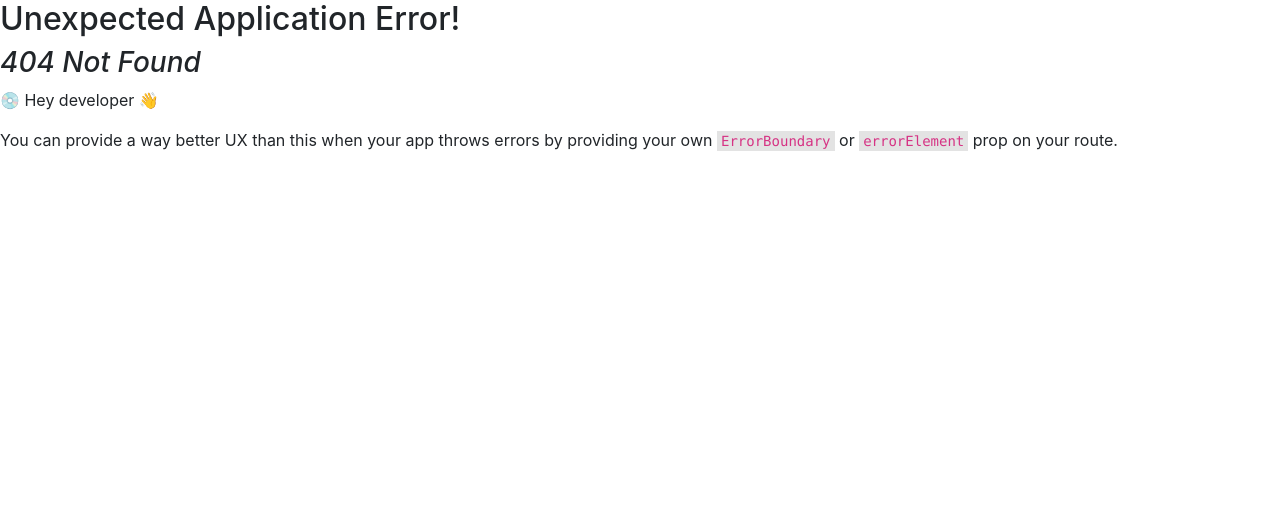
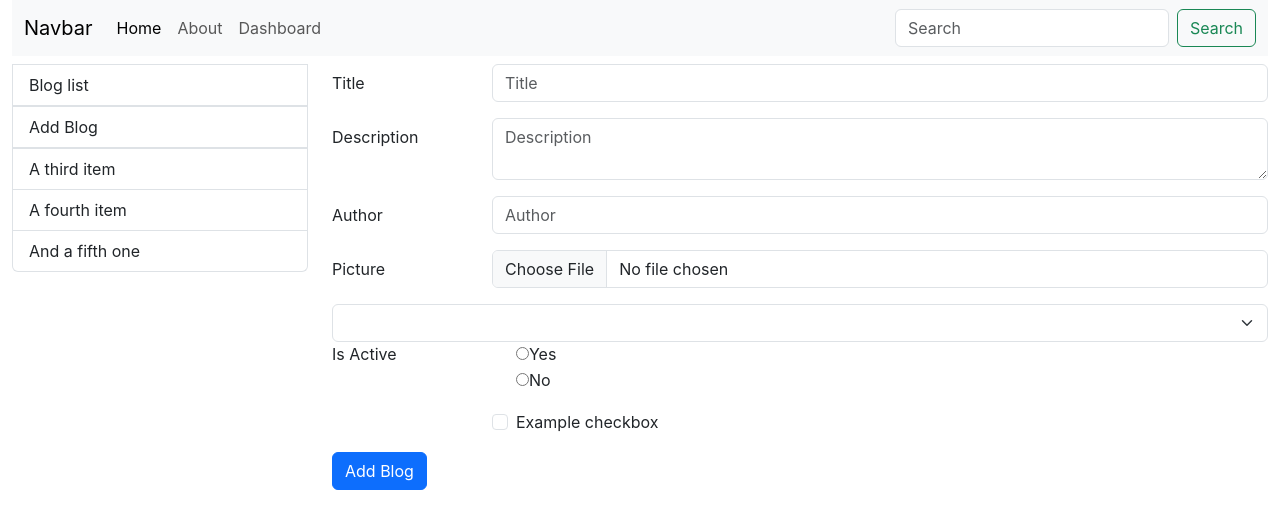
Before and after one commit to srabon0/cms-blog, a React (Create React App) app: page /dashboard/addblog in a window 1280 px wide. Before the commit this address had no page. Shown: the top 528 px of the page. Built offline with nearby package versions, Linux system fonts and the light colour scheme.

Commit message:
blog added successfully

```diff
--- a/package.json
+++ b/package.json
@@ -8,8 +8,10 @@
     "@testing-library/react": "^13.4.0",
     "@testing-library/user-event": "^13.5.0",
     "axios": "^1.2.2",
+    "bootstrap-icons": "^1.10.3",
     "react": "^18.2.0",
     "react-dom": "^18.2.0",
+    "react-hook-form": "^7.41.5",
     "react-redux": "^8.0.5",
     "react-router-dom": "^6.6.1",
     "react-scripts": "5.0.1",
--- a/src/components/Home/BlogCard.js
+++ b/src/components/Home/BlogCard.js
@@ -20,9 +20,9 @@ const BlogCard = ({blog}) => {
       <img src={picture} class="card-img-top" alt="..." />
       <div class="card-body">
        <div className="mb-2">
-       {
-           tags.map(item=><span className="px-2 bg-dark text-white mx-1 rounded py-1 cursor-pointer">#{item}</span>)
-        }
+       {/* {
+           tags?.map(item=><span className="px-2 bg-dark text-white mx-1 rounded py-1 cursor-pointer">#{item}</span>)
+        } */}
         </div>
         <h5 class="card-title">{title}</h5>
         <p className="text-muted">Author : <span className="border rounded  p-1 text-success"> {author} </span></p>
--- /dev/null
+++ b/src/components/Layout/Dashboard/AddBlog.js
@@ -0,0 +1,136 @@
+import React, { useState } from "react";
+import { useForm } from "react-hook-form";
+import { useDispatch, useSelector } from "react-redux";
+import postBlog from "../../../redux/thunk/addBlog";
+
+
+const AddBlog = () => {
+  const dispatch = useDispatch();
+  const state = useSelector((state)=>state)
+    const { register, handleSubmit } = useForm({
+        defaultValues: {
+          title: '',
+          desc: '',
+          picture:null,
+          author: '',
+          createdAt: '',
+          isActive:null,
+          tags:[]
+        }
+      });
+      const [ file, setFile ] = useState(null)
+      const [ fileName, setFileName ] = useState(null)
+
+      const fileToBase64 = (file, cb) => {
+        const reader = new FileReader()
+        reader.readAsDataURL(file)
+        reader.onload = function () {
+          cb(null, reader.result)
+        }
+        reader.onerror = function (error) {
+          cb(error, null)
+        }
+      }
+
+      const onUploadFileChange = ({ target }) => {
+        if (target.files < 1 || !target.validity.valid) {
+          return
+        }
+        fileToBase64(target.files[0], (err, result) => {
+          if (result) {
+            setFile(result)
+            setFileName(target.files[0])
+          }
+        })
+      }
+
+  const modifyData=(data)=>{
+  const newData = {
+      ...data,
+      picture:file
+    }
+  // const url = ''
+  dispatch(postBlog(newData));
+  console.log(state.blogs);
+
+  }
+
+  const onSubmit=async (data)=>{modifyData(data)}
+  return (
+    <form onSubmit={handleSubmit(onSubmit)}>
+      <div class="row mb-3">
+        <label  class="col-sm-2 col-form-label">
+          Title
+        </label>
+        <div class="col-sm-10">
+        <input  class="form-control" {...register("title", { required: true })} placeholder="Title" />
+        </div>
+      </div>
+      <div class="row mb-3">
+        <label  class="col-sm-2 col-form-label">
+        Description
+        </label>
+        <div class="col-sm-10">
+        <textarea  class="form-control" {...register("desc", { required: true })} placeholder="Description" />
+        </div>
+      </div>
+      <div class="row mb-3">
+        <label class="col-sm-2 col-form-label">
+        Author
+        </label>
+        <div class="col-sm-10">
+        <input  class="form-control" {...register("author", { required: true })} placeholder="Author" />
+        </div>
+      </div>
+      <div class="row mb-3">
+        <label class="col-sm-2 col-form-label">
+        Picture
+        </label>
+        <div class="col-sm-10">
+        <input onChange={onUploadFileChange}  class="form-control" type='file'  placeholder="Picture" />
+        </div>
+      </div>
+
+      <select  {...register("tags")} class="form-select">
+        <option selected>Open this select menu</option>
+        <option value="webdev">Web development</option>
+        <option value="redux">Redux</option>
+        <option value="vue">Vue js</option>
+      </select>
+      <fieldset class="row mb-3">
+        <legend class="col-form-label col-sm-2 pt-0">Is Active</legend>
+        <div class="col-sm-10">
+          <div class="form-check">
+          <input {...register("isActive")} type="radio" value={true} />
+            <label class="form-check-label" for="gridRadios1">
+              Yes
+            </label>
+          </div>
+          <div class="form-check">
+          <input {...register("isActive")} type="radio" value={false} />
+            <label class="form-check-label" for="gridRadios1">
+              No
+            </label>
+          </div>
+
+
+        </div>
+      </fieldset>
+      <div class="row mb-3">
+        <div class="col-sm-10 offset-sm-2">
+          <div class="form-check">
+            <input class="form-check-input" type="checkbox" id="gridCheck1" />
+            <label class="form-check-label" for="gridCheck1">
+              Example checkbox
+            </label>
+          </div>
+        </div>
+      </div>
+      <button type="submit" class="btn btn-primary">
+        Add Blog
+      </button>
+    </form>
+  );
+};
+
+export default AddBlog;
--- a/src/components/Layout/Dashboard/Bloglist.js
+++ b/src/components/Layout/Dashboard/Bloglist.js
@@ -1,19 +1,55 @@
-import React from "react";
+import React, { useEffect } from "react";
+import { useDispatch, useSelector } from "react-redux";
+import fetchBlogs from "../../../redux/thunk/fetchBlogs";
 
 const Bloglist = () => {
+  const dispatch = useDispatch();
+  useEffect(() => {
+    dispatch(fetchBlogs());
+  }, [dispatch]);
+  const state = useSelector((state) => state);
+  const blogs = state.blogs;
+  console.log(blogs);
+
   return (
-    <div class="card text-center">
-      <div class="card-header">Featured</div>
-      <div class="card-body">
-        <h5 class="card-title">Special title treatment</h5>
-        <p class="card-text">
-          With supporting text below as a natural lead-in to additional content.
-        </p>
-        <a href="#" class="btn btn-primary">
-          Go somewhere
-        </a>
+    <div className="card">
+      <div className="card-header">Blog List</div>
+      <div className="card-body">
+        <table className="table table-hover">
+          <thead>
+            <tr>
+              <th scope="col">#</th>
+              <th scope="col">Title</th>
+              <th scope="col">Author</th>
+              <th scope="col">Action</th>
+            </tr>
+          </thead>
+          <tbody>
+            {blogs.map((item, index) => (
+              <tr key={index}>
+                <th scope="row">{index + 1}</th>
+                <td>{item.title}</td>
+                <td>{item.author}</td>
+                <td>
+                  {" "}
+                  <button className="btn btn-outline-danger btn-sm">
+                    <svg
+                      xmlns="http://www.w3.org/2000/svg"
+                      width="16"
+                      height="16"
+                      fill="currentColor"
+                      class="bi bi-trash3"
+                      viewBox="0 0 16 16"
+                    >
+                      <path d="M6.5 1h3a.5.5 0 0 1 .5.5v1H6v-1a.5.5 0 0 1 .5-.5ZM11 2.5v-1A1.5 1.5 0 0 0 9.5 0h-3A1.5 1.5 0 0 0 5 1.5v1H2.506a.58.58 0 0 0-.01 0H1.5a.5.5 0 0 0 0 1h.538l.853 10.66A2 2 0 0 0 4.885 16h6.23a2 2 0 0 0 1.994-1.84l.853-10.66h.538a.5.5 0 0 0 0-1h-.995a.59.59 0 0 0-.01 0H11Zm1.958 1-.846 10.58a1 1 0 0 1-.997.92h-6.23a1 1 0 0 1-.997-.92L3.042 3.5h9.916Zm-7.487 1a.5.5 0 0 1 .528.47l.5 8.5a.5.5 0 0 1-.998.06L5 5.03a.5.5 0 0 1 .47-.53Zm5.058 0a.5.5 0 0 1 .47.53l-.5 8.5a.5.5 0 1 1-.998-.06l.5-8.5a.5.5 0 0 1 .528-.47ZM8 4.5a.5.5 0 0 1 .5.5v8.5a.5.5 0 0 1-1 0V5a.5.5 0 0 1 .5-.5Z" />
+                    </svg>
+                  </button>{" "}
+                </td>
+              </tr>
+            ))}
+          </tbody>
+        </table>
       </div>
-      <div class="card-footer text-muted">2 days ago</div>
     </div>
   );
 };
--- a/src/components/Layout/Dashboard/Sidebar.js
+++ b/src/components/Layout/Dashboard/Sidebar.js
@@ -5,8 +5,8 @@ const Sidebar = () => {
   return (
     <div>
       <ul class="list-group">
-       <Link to='/'> <li class="list-group-item">To home</li></Link>
-        <li class="list-group-item">A second item</li>
+       <Link className="text-decoration-none" to='/dashboard'> <li class="list-group-item">Blog list</li></Link>
+       <Link className="text-decoration-none" to='/dashboard/addblog'> <li class="list-group-item">Add Blog</li></Link>
         <li class="list-group-item">A third item</li>
         <li class="list-group-item">A fourth item</li>
         <li class="list-group-item">And a fifth one</li>
--- a/src/redux/actionTypes/actionTypes.js
+++ b/src/redux/actionTypes/actionTypes.js
@@ -1 +1,2 @@
 export const LOAD_BLOG  = "LOAD_BLOG"
+export const ADD_BLOG = "ADD_BLOG"
--- a/src/redux/actionsCreator/actionCreator.js
+++ b/src/redux/actionsCreator/actionCreator.js
@@ -1,4 +1,4 @@
-import { LOAD_BLOG } from "../actionTypes/actionTypes"
+import { ADD_BLOG, LOAD_BLOG } from "../actionTypes/actionTypes"
 
 export const loadBlogs = (blogData)=>{
     console.log(blogData)
@@ -8,3 +8,10 @@ export const loadBlogs = (blogData)=>{
     }
 
 }
+
+export const addBlog = (newBlog)=>{
+    return{
+        type:ADD_BLOG,
+        payload:newBlog
+    }
+}
--- a/src/redux/reducers/blogReducer.js
+++ b/src/redux/reducers/blogReducer.js
@@ -1,4 +1,4 @@
-import { LOAD_BLOG } from "../actionTypes/actionTypes"
+import { ADD_BLOG, LOAD_BLOG } from "../actionTypes/actionTypes"
 
 const initilState = {
     test:"TEST",
@@ -11,6 +11,11 @@ const blogReducer = (state=initilState,action)=>{
                 ...state,
                 blogs:action.payload
             }
+        case ADD_BLOG:
+            return {
+                ...state,
+                blogs:[...state.blogs,action.payload]
+            }
         default:
             return state
     }
--- /dev/null
+++ b/src/redux/thunk/addBlog.js
@@ -0,0 +1,21 @@
+import axios from "axios"
+import { addBlog } from "../actionsCreator/actionCreator"
+
+const postBlog = (blogData)=>{
+    return async(dispatch)=>{
+        const {data} = await  axios.post("http://localhost:5000/blog",blogData);
+        console.log("got post",data)
+        if(data.data.acknowledge==true){
+            const newBlog = {
+                ...blogData,
+                _id:data.data.insertedId
+            }
+            dispatch(addBlog(newBlog))
+        };
+
+    }
+}
+
+
+
+export default postBlog
--- a/src/routes/routes.js
+++ b/src/routes/routes.js
@@ -5,6 +5,7 @@ import Main from "../components/Layout/Main/Main";
 import Dashboard from "../components/Layout/Dashboard/Dashboard";
 import Bloglist from "../components/Layout/Dashboard/Bloglist";
 import BlogDetails from "../components/BlogDetails/BlogDetails";
+import AddBlog from "../components/Layout/Dashboard/AddBlog";
 
 const routes = createBrowserRouter([
     {
@@ -34,6 +35,10 @@ const routes = createBrowserRouter([
           path: "/dashboard",
           element: <Bloglist />,
         },
+        {
+          path: "/dashboard/addblog",
+          element: <AddBlog />,
+        },
         // {
         //   path: "add-product",
         //   element: <AddProduct />,
```
Also changed, not shown: 1 other file (tests, documents, lock files or other folders).
